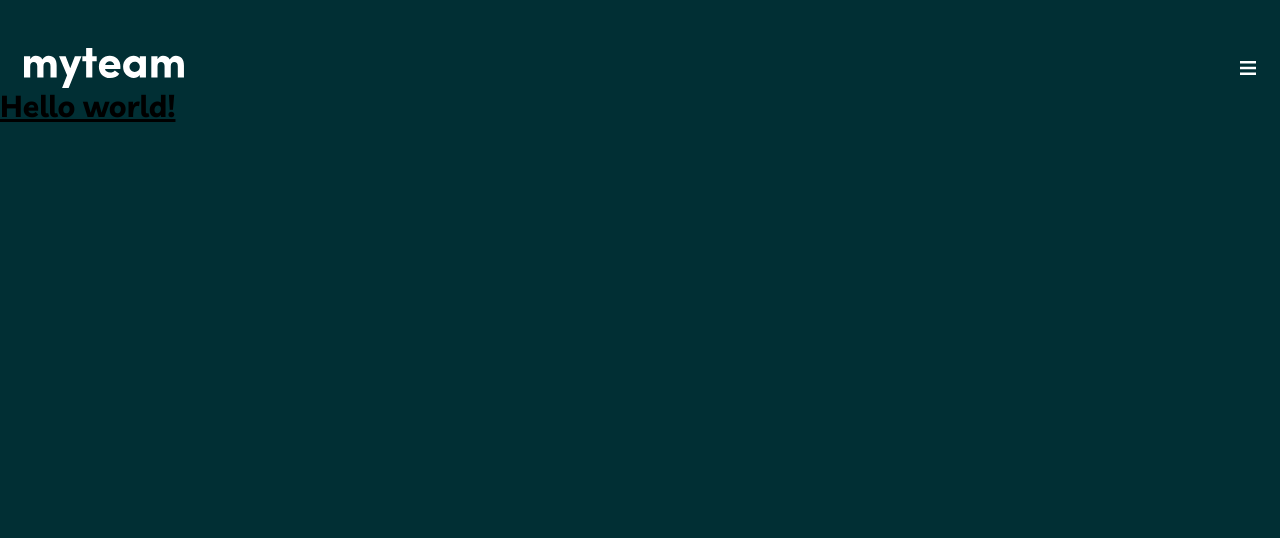
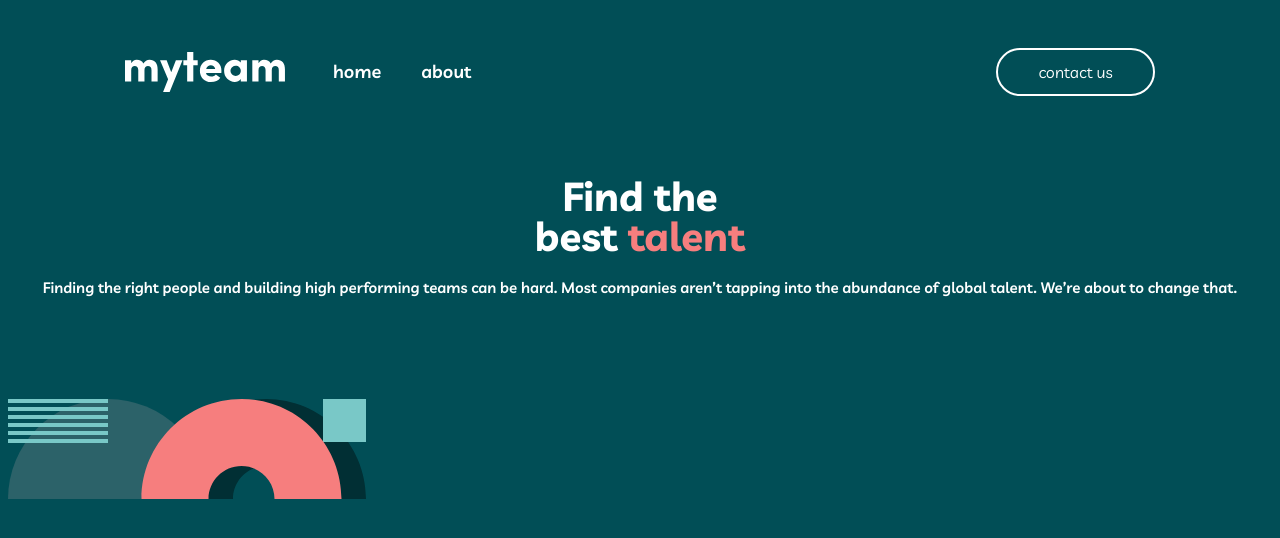
Before and after one commit to mrvicthor/myteam-multiweb, a Next.js app: page / in a window 1280 px wide. Shown: the top 538 px of the page. Built offline with nearby package versions, Linux system fonts and the light colour scheme.

Commit message:
added banner page

```diff
--- /dev/null
+++ b/app/components/banner/index.tsx
@@ -0,0 +1,35 @@
+import bgpattern from "../../../public/images/bg-pattern-home-1.svg";
+import bgpattern2 from "../../../public/images/bg-pattern-home-2.svg";
+import Image from "next/image";
+
+const Banner = () => {
+  return (
+    <section>
+      <div className="pt-[5rem] px-6 text-[#ffffff]">
+        <div className="flex flex-col gap-[1.125rem]">
+          <h1 className="font-bold text-[2.5rem] leading-[2.5rem] text-center">
+            Find the <br /> best <span className="text-[#f67e7e]">talent</span>
+          </h1>
+          <div>
+            <div />
+            <p className="font-semibold text-center text-[0.9375rem] leading-[1.75rem]">
+              Finding the right people and building high performing teams can be
+              hard. Most companies aren’t tapping into the abundance of global
+              talent. We’re about to change that.
+            </p>
+          </div>
+        </div>
+      </div>
+      {/* <div className="px-[8px]">
+        <Image src={bgpattern} alt="background-pattern-home-1" />
+      </div> */}
+      <div className="px-[8px] pt-[6.0625rem]">
+        <div>
+          <Image src={bgpattern2} alt="background-pattern-home-2" />
+        </div>
+      </div>
+    </section>
+  );
+};
+
+export default Banner;
--- a/app/components/header/index.tsx
+++ b/app/components/header/index.tsx
@@ -1,6 +1,6 @@
 "use client";
 import Link from "next/link";
-import { Sidebar } from "../index";
+import { Sidebar, Button } from "../index";
 import { useState } from "react";
 import Image from "next/image";
 import hamburger from "../../../public/images/icon-hamburger.svg";
@@ -12,21 +12,23 @@ const Header = () => {
 
   return (
     <header>
-      <div className="px-6 pt-[3rem]">
+      <div className="px-6 pt-[3rem] md:px-[2.5rem] lg:max-w-[69.375rem] lg:mx-auto">
         <div className="flex justify-between items-center text-[#ffffff]">
           <Link href="/" className="">
             <Image src={logo} alt="my-team logo" />
           </Link>
-          <nav className="hidden">
-            <ul>
+          <nav className="hidden md:block md:mr-auto md:pl-[3rem] font-semibold text-lg text-[#ffffff]">
+            <ul className="flex gap-[2.5rem]">
               <li>home</li>
               <li>about</li>
             </ul>
           </nav>
-          <button className="hidden">contact us</button>
+          <div className="hidden md:flex border-2 border-[#ffffff] w-[9.9375rem] h-[3rem] items-center justify-center rounded-full hover:bg-[#ffffff] hover:text-[#002529] hover:border-transparent cursor-pointer">
+            <Button href="/contact" title="contact us" />
+          </div>
           <button
             onClick={() => setSidebarOpen(!sidebarOpen)}
-            className="w-4 h-[1.0625rem] cursor-pointer border-[0] outline-0 z-[10000]"
+            className="w-4 h-[1.0625rem] cursor-pointer border-[0] outline-0 z-[10000] md:hidden"
             aria-controls="primary__nav"
           >
             <span className="sr-only" aria-expanded="false">
@@ -37,6 +39,9 @@ const Header = () => {
               alt={sidebarOpen ? "close" : "hamburger"}
             />
           </button>
+          {sidebarOpen && (
+            <div className="fixed top-0 bottom-0 left-0 right-0 bg-[#979797] z-10 opacity-40" />
+          )}
           <Sidebar sidebarOpen={sidebarOpen} />
         </div>
       </div>
--- a/app/components/index.tsx
+++ b/app/components/index.tsx
@@ -1,5 +1,6 @@
 import Header from "./header";
 import Sidebar from "./sidebar";
 import Button from "./button";
+import Banner from "./banner";
 
-export { Header, Sidebar, Button };
+export { Header, Sidebar, Button, Banner };
--- a/app/components/sidebar/index.tsx
+++ b/app/components/sidebar/index.tsx
@@ -1,4 +1,6 @@
 import { Button } from "../";
+import bgimage from "../../../public/images/bg-pattern-about-1-mobile-nav-1.svg";
+import Image from "next/image";
 
 type IProps = {
   sidebarOpen: boolean;
@@ -9,7 +11,7 @@ const Sidebar = ({ sidebarOpen }: IProps) => {
     <section
       className={`${
         sidebarOpen ? "active" : ""
-      } sidebar text-[#ffffff] bg-[#2C6269] h-screen fixed`}
+      } sidebar text-[#ffffff] bg-[#2C6269] z-[999] h-screen fixed md:hidden`}
     >
       <div className="pt-[7rem] pl-[3rem]">
         <ul className="flex flex-col gap-[1.5rem]">
@@ -20,6 +22,9 @@ const Sidebar = ({ sidebarOpen }: IProps) => {
           </li>
         </ul>
       </div>
+      <div className="fixed bottom-0 right-0 translate-x-[99px]">
+        <Image src={bgimage} alt="background image" />
+      </div>
     </section>
   );
 };
--- a/app/layout.tsx
+++ b/app/layout.tsx
@@ -9,7 +9,7 @@ export default function RootLayout({
   return (
     <html>
       <head />
-      <body className="bg-[#012f34]">
+      <body className="bg-[#014E56]">
         <Header />
         {children}
       </body>
--- a/app/page.tsx
+++ b/app/page.tsx
@@ -1,3 +1,8 @@
+import { Banner } from "./components";
 export default function Page() {
-  return <h1 className="text-3xl font-bold underline">Hello world!</h1>;
+  return (
+    <>
+      <Banner />
+    </>
+  );
 }
```
